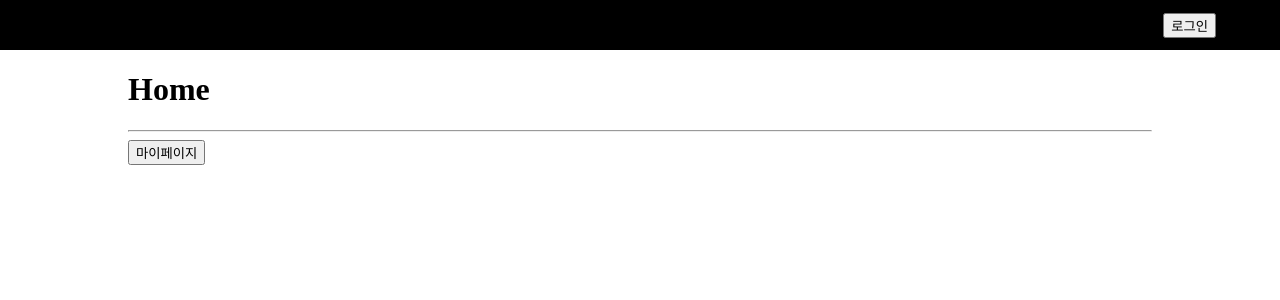
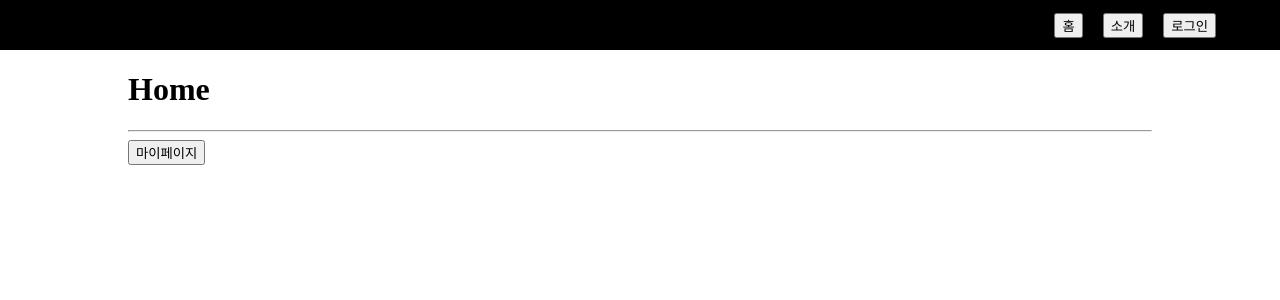
Before and after one commit to Dae-Ban/jwt-board-springboot, a React (Create React App) app in the folder frontend/: page / in a window 1280 px wide. Shown: the top 300 px of the page. Built offline with nearby package versions, Linux system fonts and the light colour scheme.

Commit message:
ui 수정

```diff
--- a/frontend/src/components/Navbar.tsx
+++ b/frontend/src/components/Navbar.tsx
@@ -24,14 +24,18 @@ const Navbar = () => {
 
     return (
         <nav>
+            <span id='nav-menus'>
+                <span><a href='/'><button>홈</button></a></span>
+                <span><a href='/about'><button>소개</button></a></span>
                 {isLoggedIn ? (
-                <span>
+                    <span className='logged-in'>
                         <span>환영합니다, {username}님!</span>
                         <span><button onClick={handleLogout}>로그아웃</button></span>
                     </span>
                 ) : (
                     <span><button onClick={handleLogin}>로그인</button></span>
                 )}
+            </span>
         </nav>
     );
 }
--- a/frontend/src/styles/mypage.css
+++ b/frontend/src/styles/mypage.css
@@ -1,9 +1,3 @@
-#mypage {
-    width: 80vw;
-    height: auto;
-    margin: 0 auto;
-}
-
 #mypage-wrapper {
     width: 100%;
     height: 100%;
```
Lines whose indentation alone changed are shown as unchanged.
